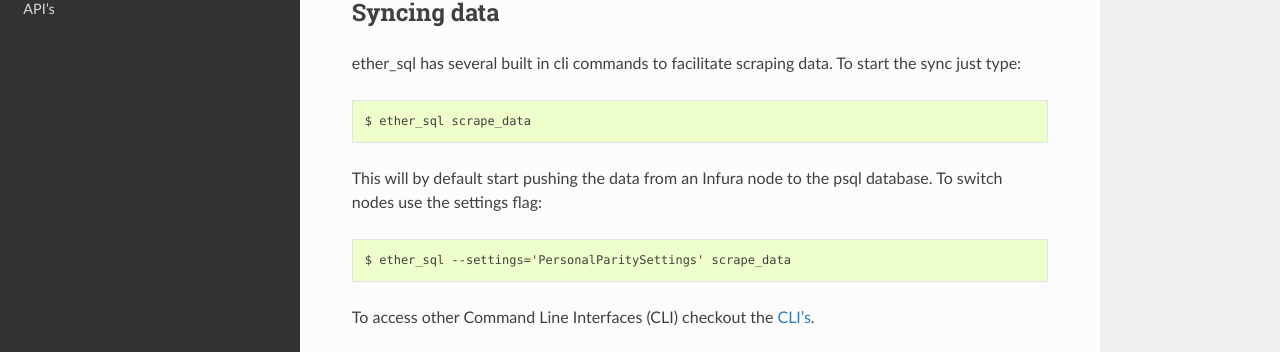
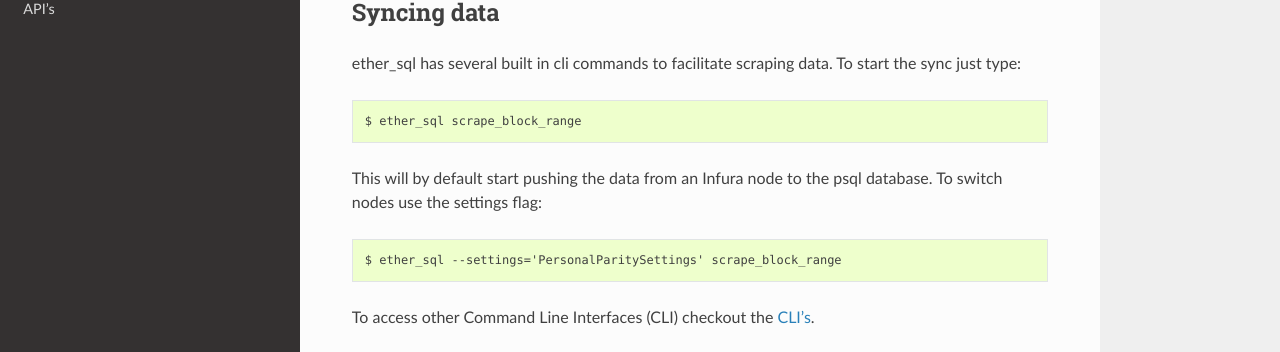
Before and after one commit to analyseether/ether_sql, a Sphinx documentation site: the page built from docs/installation.rst, in a window 1280 px wide and 900 px high, scrolled down 1550 px. Shown: the part 382-734 px from the top of the window. Built offline with Sphinx 7.4.7 and the Read the Docs theme 2.0.0, drawn with Linux system fonts in a browser that asks for light colours.

Commit message:
updating docs

```diff
--- a/docs/guides/basic-sql.rst
+++ b/docs/guides/basic-sql.rst
@@ -1,7 +1,7 @@
 SQL Examples
 ============
 
-This is a list of some basic SQL queries written with the synced database. This page is a follow up on the `Quickstart <quickstart>`_ page, perform the basic database sync there to start to write these queries.
+This is a list of some basic SQL queries written with the synced database. This page is a follow up on the `Quickstart <quickstart.html>`_ page, perform the basic database sync there to start to write these queries.
 
 Block with first transaction
 ----------------------------
--- a/docs/installation.rst
+++ b/docs/installation.rst
@@ -78,11 +78,11 @@ Syncing data
 
 ether_sql has several built in cli commands to facilitate scraping data. To start the sync just type::
 
-  $ ether_sql scrape_data
+  $ ether_sql scrape_block_range
 
 This will by default start pushing the data from an Infura node to the psql database. To switch nodes use the settings flag::
 
-  $ ether_sql --settings='PersonalParitySettings' scrape_data
+  $ ether_sql --settings='PersonalParitySettings' scrape_block_range
 
 
 To access other Command Line Interfaces (CLI) checkout the `CLI's <./api/cli.html>`_.
```
Also changed, not shown: README.md (+2 -2 lines), docs/guides/quickstart.rst (+6 -6 lines).
